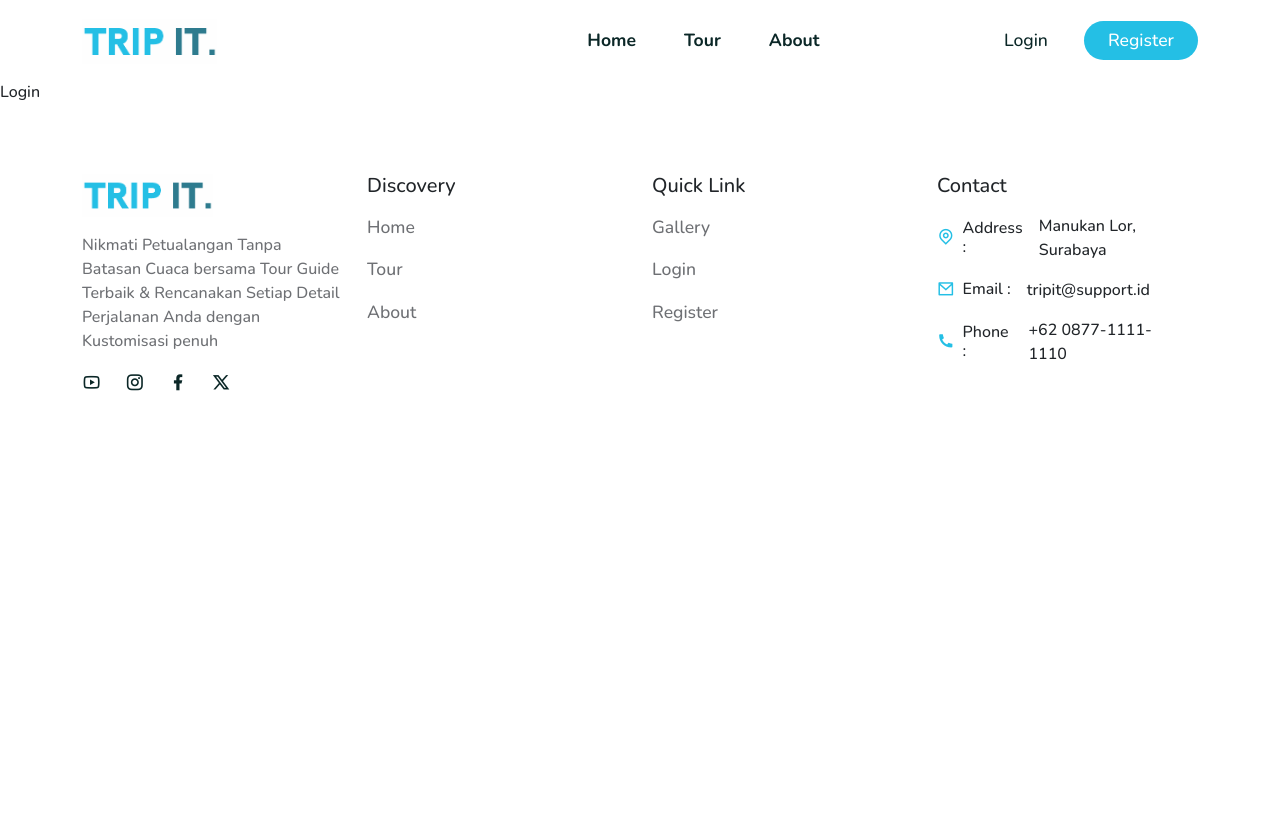
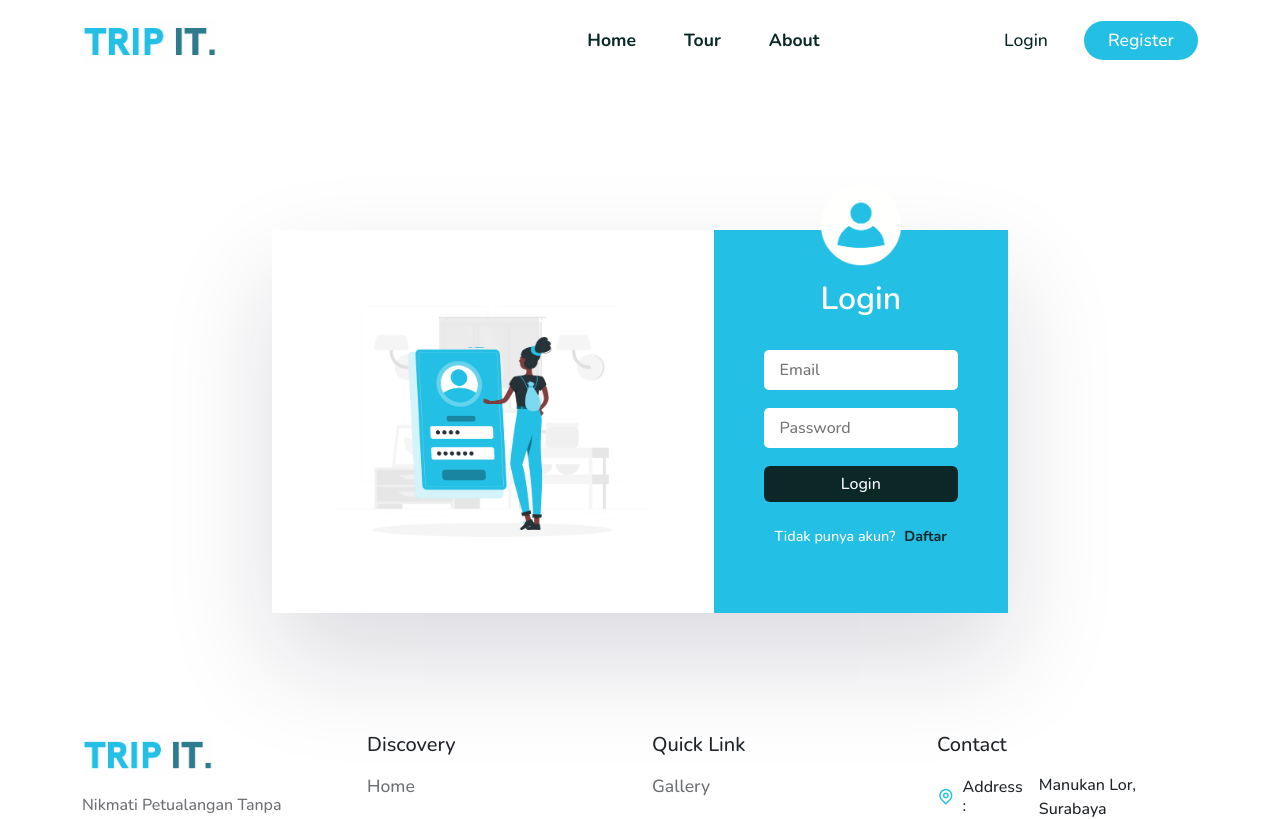
Before and after one commit to Sayafrudin/mini-project, a React (Vite) app in the folder trip-it/: page /login in a window 1280 px wide. Shown: the top 819 px of the page. Built offline with nearby package versions, Linux system fonts and the light colour scheme; a web font is replaced by a local one.

Commit message:
Login page

```diff
--- a/trip-it/src/pages/Login.jsx
+++ b/trip-it/src/pages/Login.jsx
@@ -1,5 +1,72 @@
-import React from "react";
+import React, { useState } from "react";
+import { Container, Row, Col, Form, Button } from "react-bootstrap";
+import { Link } from "react-router-dom";
+import "../styles/Login.css";
+
+import loginImg from "../assets/images/login.png";
+import userIcon from "../assets/images/user.png";
 
 export default function Login() {
-  return <div>Login</div>;
+  const [credentials, setCredentials] = useState({
+    email: undefined,
+    password: undefined,
+  });
+
+  const handleChange = (e) => {
+    setCredentials((prev) => ({ ...prev, [e.target.id]: e.target.value }));
+  };
+
+  const handleClick = (e) => {
+    e.preventDefault();
+  };
+
+  return (
+    <section>
+      <Container>
+        <Row>
+          <Col lg="8" className="m-auto">
+            <div className="login__container d-flex justify-content-between">
+              <div className="login__image">
+                <img src={loginImg} alt="" />
+              </div>
+              <div className="login__form">
+                <div className="user">
+                  <img src={userIcon} alt="" />
+                </div>
+                <h2>Login</h2>
+                <Form onSubmit={handleClick}>
+                  <Form.Group>
+                    <input
+                      type="email"
+                      name="email"
+                      id="email"
+                      placeholder="Email"
+                      required
+                      onChange={handleChange}
+                    />
+                  </Form.Group>
+                  <Form.Group>
+                    <input
+                      type="password"
+                      name="password"
+                      id="password"
+                      placeholder="Password"
+                      required
+                      onChange={handleChange}
+                    />
+                  </Form.Group>
+                  <Button className="btn secondary__btn auth__btn">
+                    Login
+                  </Button>
+                </Form>
+                <p>
+                  Tidak punya akun? <Link to="/register">Daftar</Link>
+                </p>
+              </div>
+            </div>
+          </Col>
+        </Row>
+      </Container>
+    </section>
+  );
 }
--- /dev/null
+++ b/trip-it/src/styles/Login.css
@@ -0,0 +1,86 @@
+.login__image {
+  width: 60%;
+  text-align: center;
+  display: flex;
+  align-items: center;
+  justify-content: center;
+}
+
+.login__image img {
+  width: 70%;
+  object-fit: contain;
+}
+
+.login__form {
+  padding: 50px;
+  background: var(--primary-color);
+  position: relative;
+}
+
+.login__container {
+  box-shadow: rgba(17, 12, 46, 0.15) 0px 48px 100px 0px;
+  margin-top: 100px;
+}
+
+.login__form .user {
+  width: 80px;
+  height: 80px;
+  position: absolute;
+  top: -9%;
+  left: 50%;
+  transform: translate(-50%, -9%);
+}
+
+.login__form .user img {
+  width: 80px;
+  height: 80px;
+  position: absolute;
+  top: 3%;
+  left: 50%;
+  transform: translate(-50%, -7%);
+}
+
+.login__form h2 {
+  color: white;
+  text-align: center;
+  margin-bottom: 2rem;
+  font-weight: 600;
+}
+
+.login__form {
+  width: 40%;
+}
+
+.login__form input {
+  width: 100%;
+  padding: 0.5rem 1rem;
+  border-radius: 5px;
+  border: none;
+  font-size: 1rem;
+  color: var(--heading-color);
+  margin-bottom: 1.1rem;
+}
+
+.login__form input:focus {
+  outline: none;
+}
+
+.auth__btn {
+  background: var(--heading-color) !important;
+  width: 100%;
+  color: white !important;
+}
+
+.login__form p {
+  font-size: 0.9rem;
+  color: white;
+  margin-top: 1.5rem;
+  text-align: center;
+}
+
+.login__form p a {
+  color: var(--heading-color);
+  text-decoration: none;
+  margin-left: 5px;
+  font-weight: 700;
+}
```
